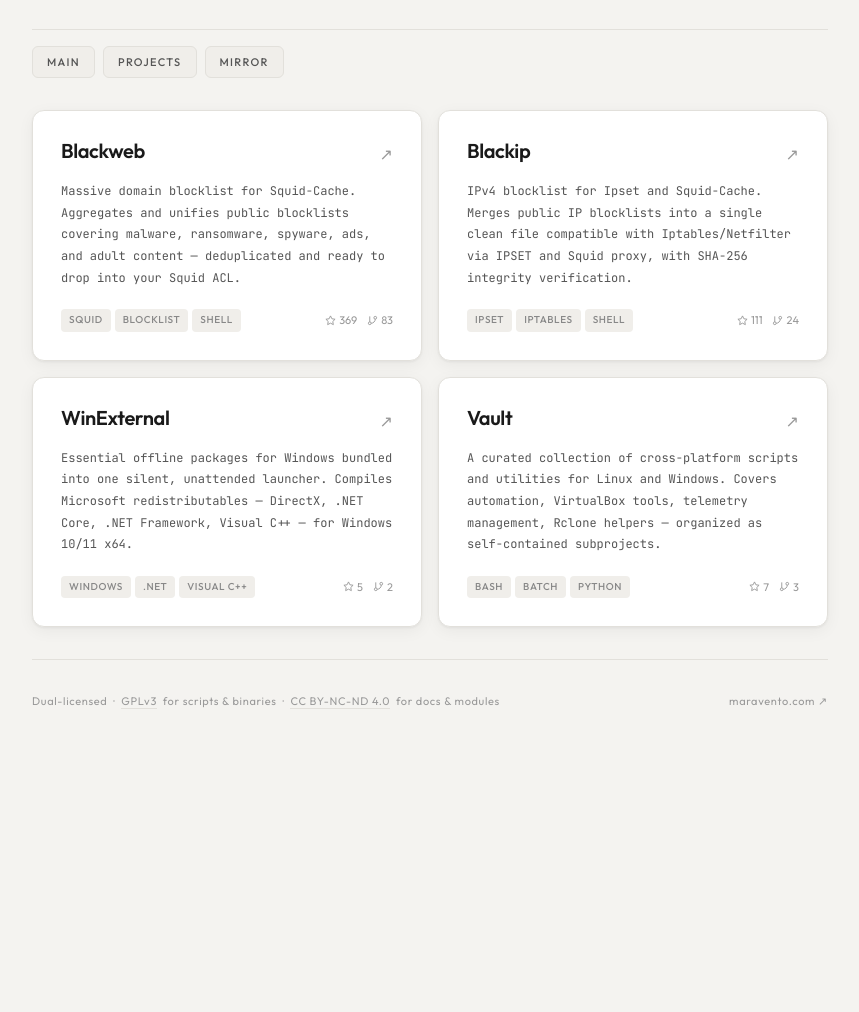
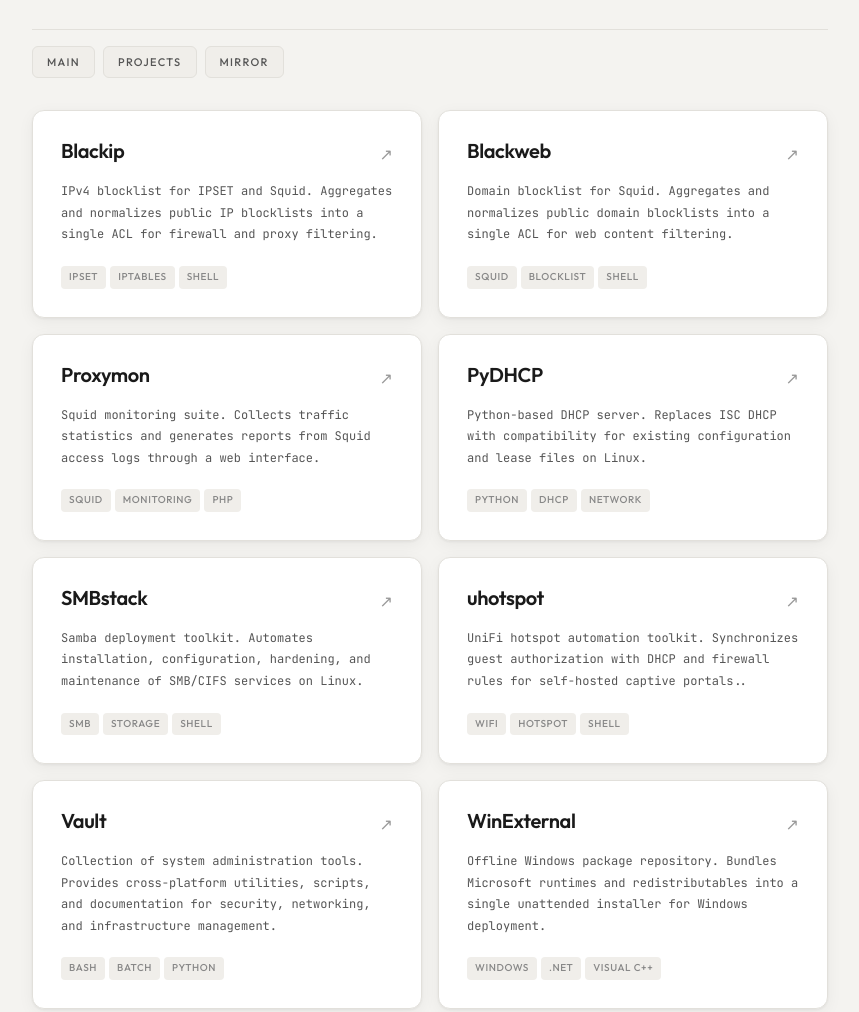
Before and after one commit to maravento/maravento.github.io, a plain HTML site: page index.html in a window 1280 px wide. Shown: the part 117-1129 px from the top of the page, without its empty margins (210-1069 px from the left). Before the commit the page ends 859 px from the top, so only its background shows below. Drawn offline with Linux system fonts and the light colour scheme.

Commit message:
Update 07/07/2026

```diff
--- a/index.html
+++ b/index.html
@@ -407,50 +407,109 @@
       <a href="https://github.com/maravento" target="_blank" rel="noopener" class="nav-btn">Projects</a>
       <a href="https://gitlab.com/maravento" target="_blank" rel="noopener" class="nav-btn">Mirror</a>
     </div>
-    <div class="grid">
+<div class="grid">
+
+      <a href="https://github.com/maravento/blackip" target="_blank" rel="noopener" class="card">
+        <div class="card-top">
+          <span class="card-name">Blackip</span>
+          <span class="arrow">↗</span>
+        </div>
+        <p class="card-desc">IPv4 blocklist for IPSET and Squid. Aggregates and normalizes public IP blocklists into a single ACL for firewall and proxy filtering.</p>
+        <div class="card-footer">
+          <div class="tags">
+            <span class="tag">Ipset</span>
+            <span class="tag">Iptables</span>
+            <span class="tag">Shell</span>
+          </div>
+        </div>
+      </a>
 
       <a href="https://github.com/maravento/blackweb" target="_blank" rel="noopener" class="card">
         <div class="card-top">
           <span class="card-name">Blackweb</span>
           <span class="arrow">↗</span>
         </div>
-        <p class="card-desc">Massive domain blocklist for Squid-Cache. Aggregates and unifies public blocklists covering malware, ransomware, spyware, ads, and adult content — deduplicated and ready to drop into your Squid ACL.</p>
+        <p class="card-desc">Domain blocklist for Squid. Aggregates and normalizes public domain blocklists into a single ACL for web content filtering.</p>
         <div class="card-footer">
           <div class="tags">
             <span class="tag">Squid</span>
             <span class="tag">Blocklist</span>
             <span class="tag">Shell</span>
           </div>
-          <div class="stats">
-            <span class="stat">
-              <svg viewBox="0 0 24 24" fill="none" stroke="currentColor" stroke-width="2"><polygon points="12 2 15.09 8.26 22 9.27 17 14.14 18.18 21.02 12 17.77 5.82 21.02 7 14.14 2 9.27 8.91 8.26 12 2"/></svg>369
-            </span>
-            <span class="stat">
-              <svg viewBox="0 0 24 24" fill="none" stroke="currentColor" stroke-width="2"><line x1="6" y1="3" x2="6" y2="15"/><circle cx="18" cy="6" r="3"/><circle cx="6" cy="18" r="3"/><path d="M18 9a9 9 0 0 1-9 9"/></svg>83
-            </span>
+        </div>
+      </a>
+
+      <a href="https://github.com/maravento/proxymon" target="_blank" rel="noopener" class="card">
+        <div class="card-top">
+          <span class="card-name">Proxymon</span>
+          <span class="arrow">↗</span>
+        </div>
+        <p class="card-desc">Squid monitoring suite. Collects traffic statistics and generates reports from Squid access logs through a web interface.</p>
+        <div class="card-footer">
+          <div class="tags">
+            <span class="tag">Squid</span>
+            <span class="tag">Monitoring</span>
+            <span class="tag">PHP</span>
           </div>
         </div>
       </a>
 
-      <a href="https://github.com/maravento/blackip" target="_blank" rel="noopener" class="card">
+    <a href="https://github.com/maravento/pydhcp" target="_blank" rel="noopener" class="card">
         <div class="card-top">
-          <span class="card-name">Blackip</span>
+          <span class="card-name">PyDHCP</span>
           <span class="arrow">↗</span>
         </div>
-        <p class="card-desc">IPv4 blocklist for Ipset and Squid-Cache. Merges public IP blocklists into a single clean file compatible with Iptables/Netfilter via IPSET and Squid proxy, with SHA-256 integrity verification.</p>
+        <p class="card-desc">Python-based DHCP server. Replaces ISC DHCP with compatibility for existing configuration and lease files on Linux.</p>
         <div class="card-footer">
           <div class="tags">
-            <span class="tag">Ipset</span>
-            <span class="tag">Iptables</span>
+            <span class="tag">Python</span>
+            <span class="tag">DHCP</span>
+            <span class="tag">Network</span>
+          </div>
+        </div>
+      </a>
+
+      <a href="https://github.com/maravento/smbstack" target="_blank" rel="noopener" class="card">
+        <div class="card-top">
+          <span class="card-name">SMBstack</span>
+          <span class="arrow">↗</span>
+        </div>
+        <p class="card-desc">Samba deployment toolkit. Automates installation, configuration, hardening, and maintenance of SMB/CIFS services on Linux.</p>
+        <div class="card-footer">
+          <div class="tags">
+            <span class="tag">SMB</span>
+            <span class="tag">Storage</span>
             <span class="tag">Shell</span>
           </div>
-          <div class="stats">
-            <span class="stat">
-              <svg viewBox="0 0 24 24" fill="none" stroke="currentColor" stroke-width="2"><polygon points="12 2 15.09 8.26 22 9.27 17 14.14 18.18 21.02 12 17.77 5.82 21.02 7 14.14 2 9.27 8.91 8.26 12 2"/></svg>111
-            </span>
-            <span class="stat">
-              <svg viewBox="0 0 24 24" fill="none" stroke="currentColor" stroke-width="2"><line x1="6" y1="3" x2="6" y2="15"/><circle cx="18" cy="6" r="3"/><circle cx="6" cy="18" r="3"/><path d="M18 9a9 9 0 0 1-9 9"/></svg>24
-            </span>
+        </div>
+      </a>
+
+      <a href="https://github.com/maravento/uhotspot" target="_blank" rel="noopener" class="card">
+        <div class="card-top">
+          <span class="card-name">uhotspot</span>
+          <span class="arrow">↗</span>
+        </div>
+        <p class="card-desc">UniFi hotspot automation toolkit. Synchronizes guest authorization with DHCP and firewall rules for self-hosted captive portals..</p>
+        <div class="card-footer">
+          <div class="tags">
+            <span class="tag">WiFi</span>
+            <span class="tag">Hotspot</span>
+            <span class="tag">Shell</span>
+          </div>
+        </div>
+      </a>
+
+      <a href="https://github.com/maravento/vault" target="_blank" rel="noopener" class="card">
+        <div class="card-top">
+          <span class="card-name">Vault</span>
+          <span class="arrow">↗</span>
+        </div>
+        <p class="card-desc">Collection of system administration tools. Provides cross-platform utilities, scripts, and documentation for security, networking, and infrastructure management.</p>
+        <div class="card-footer">
+          <div class="tags">
+            <span class="tag">Bash</span>
+            <span class="tag">Batch</span>
+            <span class="tag">Python</span>
           </div>
         </div>
       </a>
@@ -460,43 +519,12 @@
           <span class="card-name">WinExternal</span>
           <span class="arrow">↗</span>
         </div>
-        <p class="card-desc">Essential offline packages for Windows bundled into one silent, unattended launcher. Compiles Microsoft redistributables — DirectX, .NET Core, .NET Framework, Visual C++ — for Windows 10/11 x64.</p>
+        <p class="card-desc">Offline Windows package repository. Bundles Microsoft runtimes and redistributables into a single unattended installer for Windows deployment.</p>
         <div class="card-footer">
           <div class="tags">
             <span class="tag">Windows</span>
             <span class="tag">.NET</span>
             <span class="tag">Visual C++</span>
-          </div>
-          <div class="stats">
-            <span class="stat">
-              <svg viewBox="0 0 24 24" fill="none" stroke="currentColor" stroke-width="2"><polygon points="12 2 15.09 8.26 22 9.27 17 14.14 18.18 21.02 12 17.77 5.82 21.02 7 14.14 2 9.27 8.91 8.26 12 2"/></svg>5
-            </span>
-            <span class="stat">
-              <svg viewBox="0 0 24 24" fill="none" stroke="currentColor" stroke-width="2"><line x1="6" y1="3" x2="6" y2="15"/><circle cx="18" cy="6" r="3"/><circle cx="6" cy="18" r="3"/><path d="M18 9a9 9 0 0 1-9 9"/></svg>2
-            </span>
-          </div>
-        </div>
-      </a>
-
-      <a href="https://github.com/maravento/vault" target="_blank" rel="noopener" class="card">
-        <div class="card-top">
-          <span class="card-name">Vault</span>
-          <span class="arrow">↗</span>
-        </div>
-        <p class="card-desc">A curated collection of cross-platform scripts and utilities for Linux and Windows. Covers automation, VirtualBox tools, telemetry management, Rclone helpers — organized as self-contained subprojects.</p>
-        <div class="card-footer">
-          <div class="tags">
-            <span class="tag">Bash</span>
-            <span class="tag">Batch</span>
-            <span class="tag">Python</span>
-          </div>
-          <div class="stats">
-            <span class="stat">
-              <svg viewBox="0 0 24 24" fill="none" stroke="currentColor" stroke-width="2"><polygon points="12 2 15.09 8.26 22 9.27 17 14.14 18.18 21.02 12 17.77 5.82 21.02 7 14.14 2 9.27 8.91 8.26 12 2"/></svg>7
-            </span>
-            <span class="stat">
-              <svg viewBox="0 0 24 24" fill="none" stroke="currentColor" stroke-width="2"><line x1="6" y1="3" x2="6" y2="15"/><circle cx="18" cy="6" r="3"/><circle cx="6" cy="18" r="3"/><path d="M18 9a9 9 0 0 1-9 9"/></svg>3
-            </span>
           </div>
         </div>
       </a>
```
